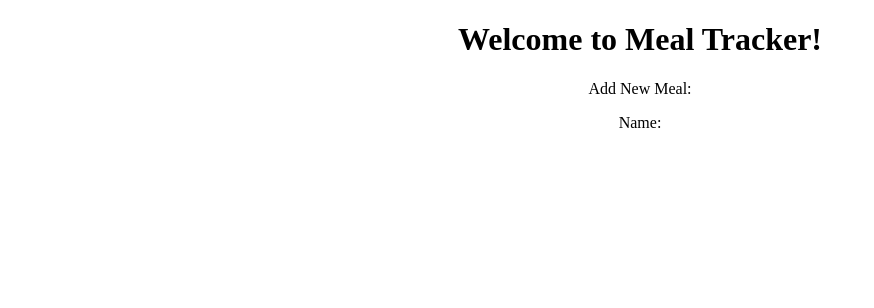
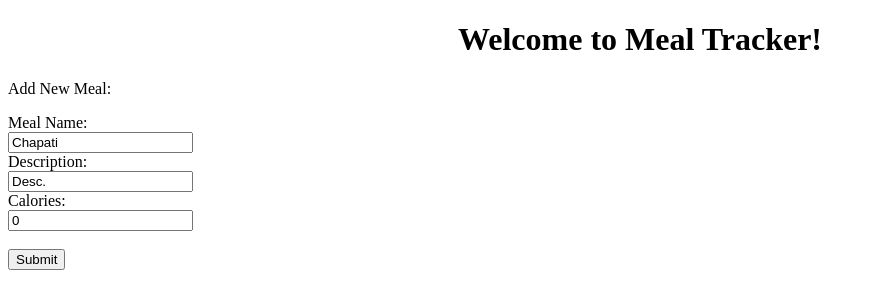
Before and after one commit to mulukadan/meal-Tracker, an Angular app: page / in a window 1280 px wide. Shown: the top 308 px of the page, without its empty margins (0-874 px from the left). Built offline with nearby package versions, Linux system fonts and the light colour scheme.

Commit message:
New Meal

```diff
--- a/src/app/app.component.html
+++ b/src/app/app.component.html
@@ -3,4 +3,5 @@
   <h1>
     Welcome to {{title}}!
   </h1>
+</div>
   <app-meal></app-meal>
--- a/src/app/meal/meal.component.html
+++ b/src/app/meal/meal.component.html
@@ -2,6 +2,18 @@
   Add New Meal:
 </p>
   <div>
-    <label>Name:</label>
+    <form action="/action_page.php">
+        Meal Name:<br>
+        <input type="text" name="firstname" value="Chapati">
+        <br>
+        Description:<br>
+        <input type="text" name="lastname" value="Desc.">
+        <br>
+        Calories:<br>
+        <input type="text" name="lastname" value="0">
+
+        <br><br>
+        <input type="submit" value="Submit">
+      </form>
 
   </div>
```
